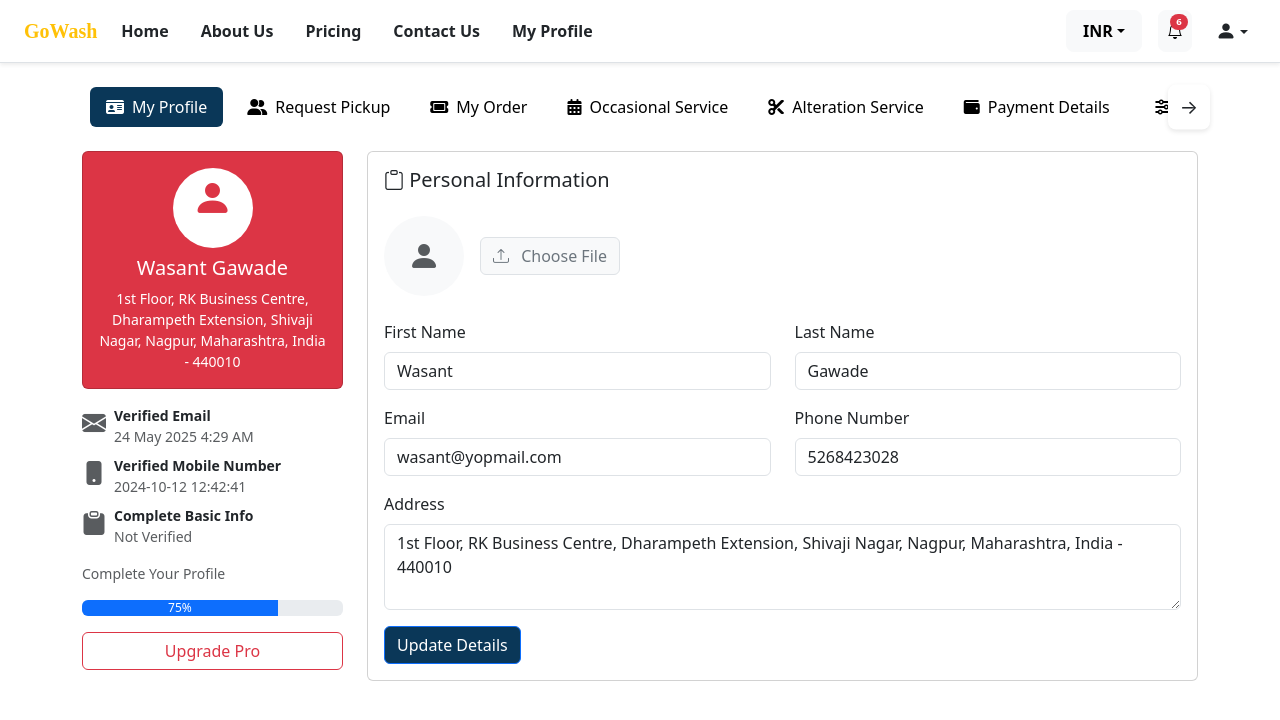
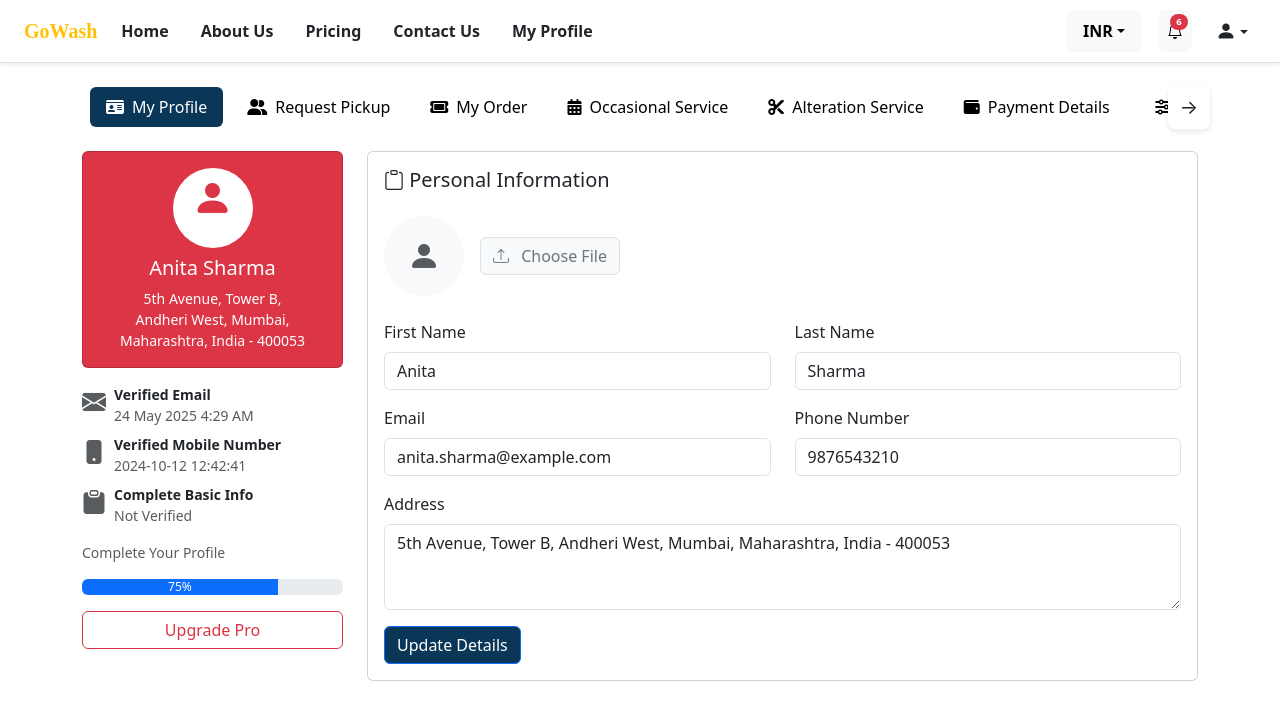
Before and after one commit to Prajwal2811/gowash_react.github.io, a React (Create React App) app: page /my-profile in a window 1280 px wide. Shown: the top 720 px of the page. Built offline with nearby package versions, Linux system fonts and the light colour scheme.

Commit message:
Initial commit

```diff
--- a/src/components/PersonalInformation.jsx
+++ b/src/components/PersonalInformation.jsx
@@ -59,13 +59,13 @@ const PersonalInformation = () => {
           <Col md={6}>
             <Form.Group controlId="firstName">
               <Form.Label>First Name</Form.Label>
-                <Form.Control defaultValue="Wasant" />
+              <Form.Control defaultValue="Anita" />
             </Form.Group>
           </Col>
           <Col md={6}>
             <Form.Group controlId="lastName">
               <Form.Label>Last Name</Form.Label>
-                <Form.Control defaultValue="Gawade" />
+              <Form.Control defaultValue="Sharma" />
             </Form.Group>
           </Col>
         </Row>
@@ -73,13 +73,13 @@ const PersonalInformation = () => {
           <Col md={6}>
             <Form.Group controlId="email">
               <Form.Label>Email</Form.Label>
-                <Form.Control defaultValue="wasant@yopmail.com" />
+              <Form.Control defaultValue="anita.sharma@example.com" />
             </Form.Group>
           </Col>
           <Col md={6}>
             <Form.Group controlId="phone">
               <Form.Label>Phone Number</Form.Label>
-                <Form.Control defaultValue="5268423028" />
+              <Form.Control defaultValue="9876543210" />
             </Form.Group>
           </Col>
         </Row>
@@ -88,7 +88,7 @@ const PersonalInformation = () => {
           <Form.Control
             as="textarea"
             rows={3}
-              defaultValue="1st Floor, RK Business Centre, Dharampeth Extension, Shivaji Nagar, Nagpur, Maharashtra, India - 440010"
+            defaultValue="5th Avenue, Tower B, Andheri West, Mumbai, Maharashtra, India - 400053"
           />
         </Form.Group>
         <Button
@@ -98,6 +98,7 @@ const PersonalInformation = () => {
           Update Details
         </Button>
       </Form>
+
       </Card.Body>
     </Card>
   );
--- a/src/components/Sidebar.jsx
+++ b/src/components/Sidebar.jsx
@@ -26,10 +26,14 @@ const Sidebar = () => {
             <div className="bg-white rounded-circle mx-auto mb-2" style={{ width: '80px', height: '80px' }}>
               <i className="bi bi-person-fill text-danger fs-1"></i>
             </div>
-            <h5 className="card-title">Wasant Gawade</h5>
-            <p className="card-text small">1st Floor, RK Business Centre,<br />Dharampeth Extension, Shivaji Nagar, Nagpur, Maharashtra, India - 440010</p>
+            <h5 className="card-title">Anita Sharma</h5>
+            <p className="card-text small">
+              5th Avenue, Tower B,<br />
+              Andheri West, Mumbai, Maharashtra, India - 400053
+            </p>
           </Card.Body>
         </Card>
+
 
         <StatusItem icon="bi-envelope-fill" title="Verified Email" subtitle="24 May 2025 4:29 AM" />
         <StatusItem icon="bi-phone-fill" title="Verified Mobile Number" subtitle="2024-10-12 12:42:41" />
```
Lines whose indentation alone changed are shown as unchanged.
